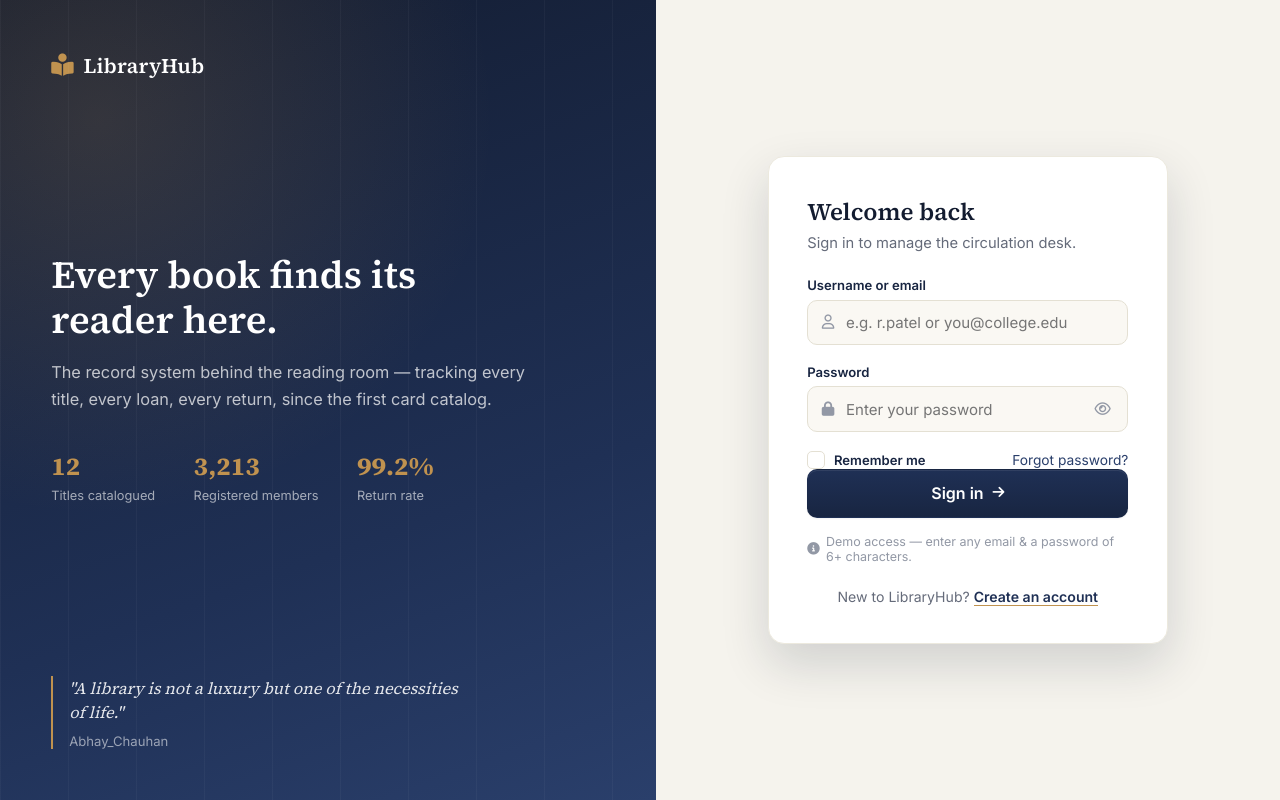
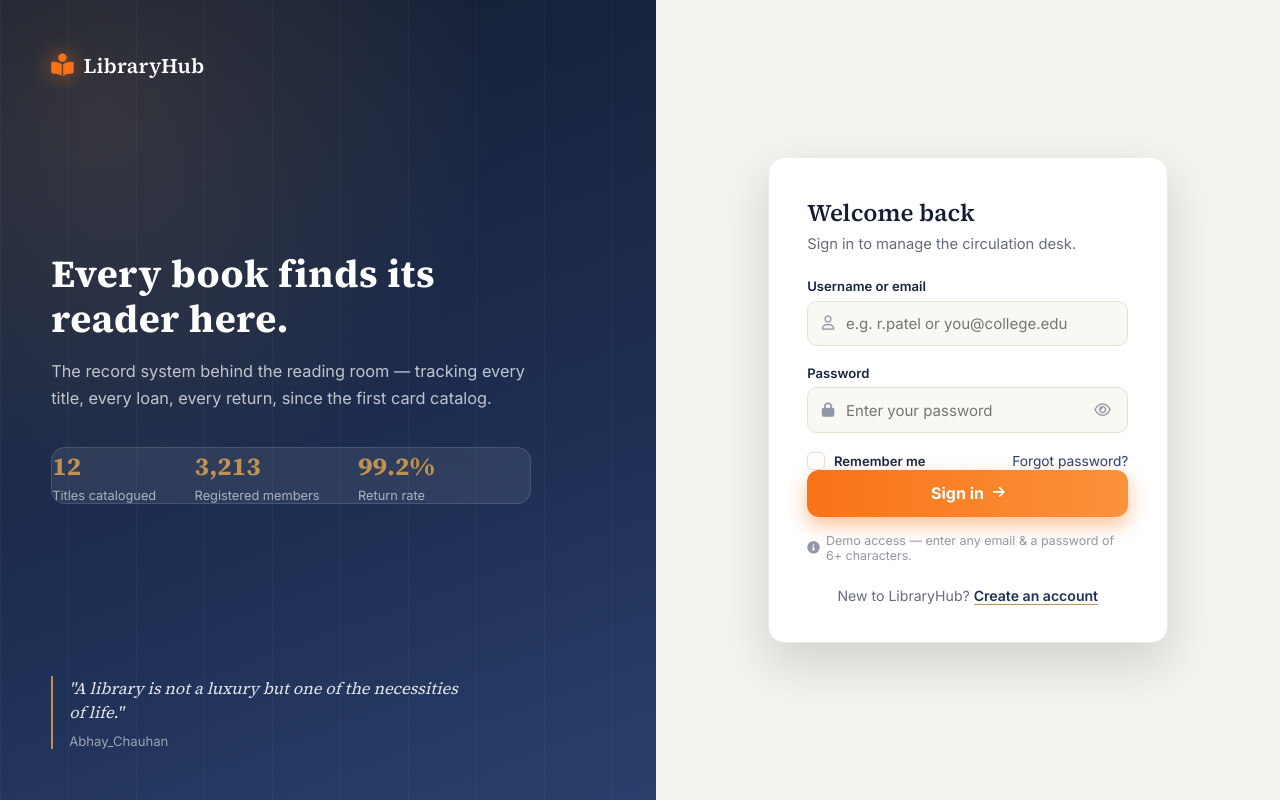
Before and after one commit to abhaykchauhan70-bit/libraryhub, a website: page index.html in a window 1280 px wide. Drawn offline with Linux system fonts and the light colour scheme; no server answers.

Commit message:
Add FAB premium css

```diff
--- a/index.html
+++ b/index.html
@@ -8,6 +8,7 @@
 <link href="https://fonts.googleapis.com/css2?family=Source+Serif+4:opsz,wght@8..60,400;8..60,500;8..60,600;8..60,700&family=Inter:wght@400;500;600;700&display=swap" rel="stylesheet">
 <link rel="stylesheet" href="https://cdnjs.cloudflare.com/ajax/libs/font-awesome/6.5.1/css/all.min.css">
 <link rel="stylesheet" href="style.css">
+<link rel="stylesheet" href="premium.css">
 </head>
 <body>
 
--- /dev/null
+++ b/premium.css
@@ -0,0 +1,27 @@
+/* FAB PREMIUM OVERLAY - SAFE, NO BREAK */
+.auth-panel__mark i{
+  color:#f97316 !important;
+  filter:drop-shadow(0 0 10px rgba(249,115,22,0.7));
+}
+#login-page h1{
+  font-weight:800 !important;
+  letter-spacing:0.5px !important;
+}
+.auth-panel__stats{
+  background:rgba(255,255,255,0.08) !important;
+  backdrop-filter:blur(12px) !important;
+  border-radius:14px !important;
+  border:1px solid rgba(255,255,255,0.12) !important;
+}
+button[type="submit"], #loginBtn{
+  background:linear-gradient(90deg,#f97316,#fb923c) !important;
+  border:none !important;
+  border-radius:12px !important;
+  font-weight:700 !important;
+  box-shadow:0 8px 20px rgba(249,115,22,0.45) !important;
+  transition:0.3s !important;
+}
+button[type="submit"]:hover{
+  transform:translateY(-2px);
+  box-shadow:0 12px 28px rgba(249,115,22,0.65) !important;
+}
```
